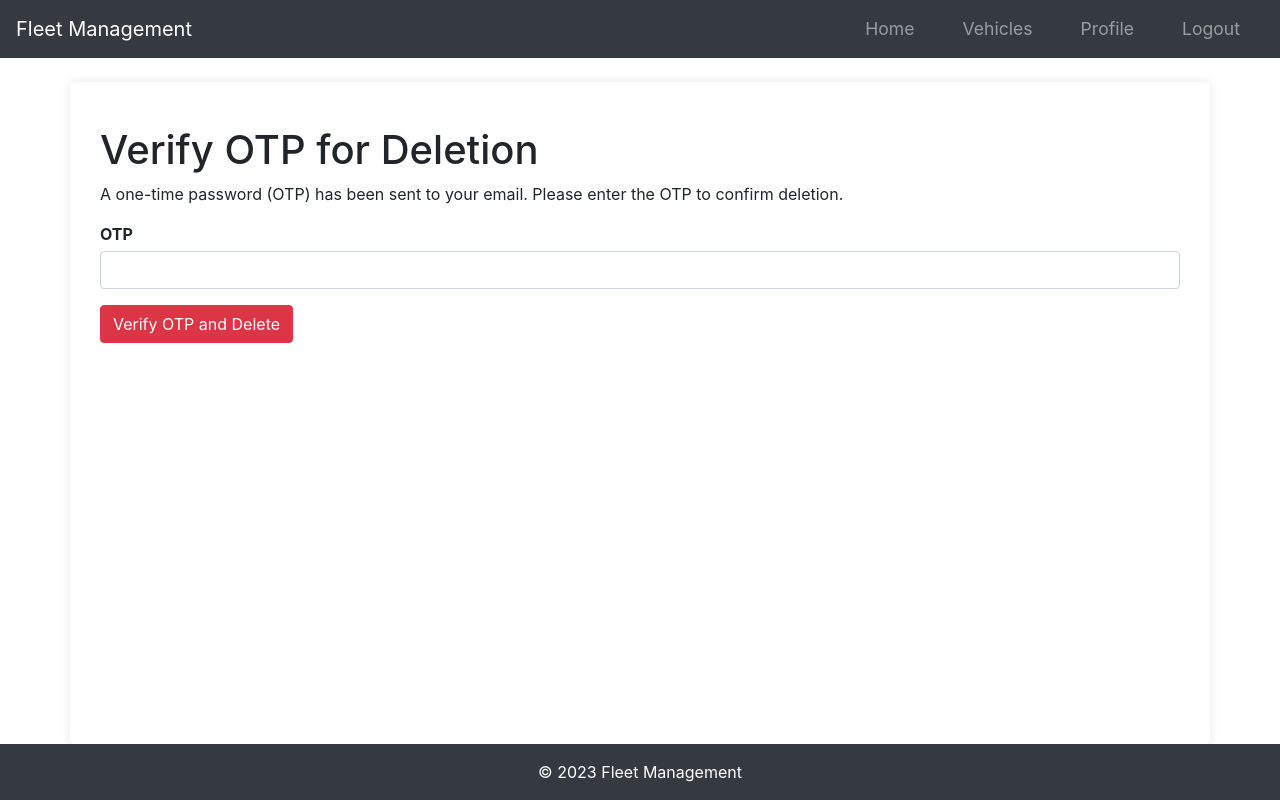
After one commit to Manjunathhs-0003/DocuFlex, a Flask app: page /verify_delete_otp/1 in a window 1280 px wide. The commit adds this page. Run offline with Flask 3, Linux system fonts and the light colour scheme; the visitor is signed in with stand-in values (Sample User, id 1); some libraries are stand-ins or nearby versions.

Commit message:
Auth before deleting the docs || vehicle

```diff
--- a/app/forms.py
+++ b/app/forms.py
@@ -217,3 +217,7 @@ class ResetPasswordForm(FlaskForm):
         "Confirm Password", validators=[DataRequired(), EqualTo("password")]
     )
     submit = SubmitField("Reset Password")
+
+class OTPDeletionForm(FlaskForm):
+    otp = IntegerField("OTP", validators=[DataRequired()])
+    submit = SubmitField("Verify OTP and Delete")
--- a/app/routes.py
+++ b/app/routes.py
@@ -10,6 +10,7 @@ from flask import (
     session,
 )
 import json
+from app.forms import OTPDeletionForm
 from flask_login import login_user, current_user, logout_user, login_required
 from app import db, bcrypt
 from app.models import User, Vehicle, Document, Log
@@ -357,7 +358,7 @@ def edit_vehicle(vehicle_id):
 def delete_vehicle(vehicle_id):
     vehicle = Vehicle.query.get_or_404(vehicle_id)
     if vehicle.owner != current_user:
-        abort(403)
+        abort(403)  # Forbid deletion if not the owner
 
     db.session.delete(vehicle)
     db.session.commit()
@@ -440,5 +441,82 @@ def view_logs():
     logs = Log.query.order_by(Log.timestamp.desc()).all()
     return render_template("view_logs.html", logs=logs)
 
+@main.route("/send_delete_otp/<int:vehicle_id>", methods=["POST"])
+@login_required
+def send_delete_otp(vehicle_id):
+    vehicle = Vehicle.query.get_or_404(vehicle_id)
+    if vehicle.owner != current_user:
+        abort(403)
+
+    otp = random.randint(100000, 999999)
+    session["delete_otp"] = otp
+    session["delete_vehicle_id"] = vehicle_id
+    send_notification("Your OTP Code for Deletion", [current_user.email], f"Your OTP code is {otp}")
+
+    flash("An OTP for deletion has been sent to your email.", "info")
+    return redirect(url_for("main.verify_delete_otp", vehicle_id=vehicle_id))
+
+@main.route("/verify_delete_otp/<int:vehicle_id>", methods=["GET", "POST"])
+@login_required
+def verify_delete_otp(vehicle_id):
+    form = OTPDeletionForm()
+    if form.validate_on_submit():
+        if "delete_otp" in session and form.otp.data == session["delete_otp"] and "delete_vehicle_id" in session and session["delete_vehicle_id"] == vehicle_id:
+            session.pop("delete_otp")
+            session.pop("delete_vehicle_id")
+
+            vehicle = Vehicle.query.get_or_404(vehicle_id)
+            if vehicle.owner != current_user:
+                abort(403)
+
+            db.session.delete(vehicle)
+            db.session.commit()
+            flash("Your vehicle has been deleted!", "success")
+            log_action(f"User {current_user.username} deleted vehicle {vehicle.name}")
+            return redirect(url_for("main.list_vehicles"))
+
+        flash("Invalid OTP. Please try again.", "danger")
+    return render_template("verify_delete_otp.html", form=form)
+
+@main.route("/send_delete_document_otp/<int:vehicle_id>/<int:document_id>", methods=["POST"])
+@login_required
+def send_delete_document_otp(vehicle_id, document_id):
+    vehicle = Vehicle.query.get_or_404(vehicle_id)
+    document = Document.query.get_or_404(document_id)
+    if vehicle.owner != current_user or document.vehicle_id != vehicle.id:
+        abort(403)
+
+    otp = random.randint(100000, 999999)
+    session["delete_document_otp"] = otp
+    session["delete_document_id"] = document_id
+    session["delete_vehicle_id"] = vehicle_id
+    send_notification("Your OTP Code for Deletion", [current_user.email], f"Your OTP code is {otp}")
+
+    flash("An OTP for deletion has been sent to your email.", "info")
+    return redirect(url_for("main.verify_delete_document_otp", vehicle_id=vehicle_id, document_id=document_id))
+
+@main.route("/verify_delete_document_otp/<int:vehicle_id>/<int:document_id>", methods=["GET", "POST"])
+@login_required
+def verify_delete_document_otp(vehicle_id, document_id):
+    form = OTPDeletionForm()
+    if form.validate_on_submit():
+        if "delete_document_otp" in session and form.otp.data == session["delete_document_otp"] and "delete_document_id" in session and session["delete_document_id"] == document_id:
+            session.pop("delete_document_otp")
+            session.pop("delete_document_id")
+            session.pop("delete_vehicle_id")
+
+            document = Document.query.get_or_404(document_id)
+            if document.vehicle.owner != current_user or document.vehicle_id != vehicle_id:
+                abort(403)
+
+            db.session.delete(document)
+            db.session.commit()
+            flash("Your document has been deleted!", "success")
+            log_action(f"User {current_user.username} deleted document {document.document_type} for vehicle {document.vehicle.name}")
+            return redirect(url_for("main.view_vehicle", vehicle_id=vehicle_id))
+
+        flash("Invalid OTP. Please try again.", "danger")
+    return render_template("verify_delete_document_otp.html", form=form)
+
 # Setup basic logging configuration
 logging.basicConfig(level=logging.INFO)
--- a/app/templates/vehicle.html
+++ b/app/templates/vehicle.html
@@ -14,7 +14,7 @@
             {{ document.document_type }} - Expires: {{ document.end_date.strftime('%Y-%m-%d') }}
             <span>
                 <a href="{{ url_for('main.edit_document', vehicle_id=vehicle.id, document_id=document.id) }}" class="btn btn-warning btn-sm">Edit</a>
-                <form action="{{ url_for('main.delete_document', vehicle_id=vehicle.id, document_id=document.id) }}" method="POST" class="d-inline">
+                <form action="{{ url_for('main.send_delete_document_otp', vehicle_id=vehicle.id, document_id=document.id) }}" method="POST" class="d-inline">
                     <button type="submit" class="btn btn-danger btn-sm">Delete</button>
                 </form>
             </span>
@@ -22,5 +22,8 @@
         {% endfor %}
     </ul>
     <a href="{{ url_for('main.add_document', vehicle_id=vehicle.id) }}" class="btn btn-primary mt-3">Add New Document</a>
+    <form action="{{ url_for('main.send_delete_otp', vehicle_id=vehicle.id) }}" method="POST" class="mt-3">
+        <button type="submit" class="btn btn-danger">Delete Vehicle</button>
+    </form>
 </div>
 {% endblock %}
--- /dev/null
+++ b/app/templates/verify_delete_otp.html
@@ -0,0 +1,20 @@
+{% extends "base.html" %}
+
+{% block title %}Verify OTP for Deletion - Fleet Management{% endblock %}
+
+{% block content %}
+<div class="container">
+    <h1 class="mt-4">Verify OTP for Deletion</h1>
+    <p>A one-time password (OTP) has been sent to your email. Please enter the OTP to confirm deletion.</p>
+    <form method="POST">
+        {{ form.hidden_tag() }}
+        <div class="form-group">
+            {{ form.otp.label(class="form-label") }}
+            {{ form.otp(class="form-control") }}
+        </div>
+        <div class="form-group">
+            {{ form.submit(class="btn btn-danger") }}
+        </div>
+    </form>
+</div>
+{% endblock %}
```
Also changed, not shown: app/templates/verify_delete_document_otp.html (added, +20 -0 lines), instance/site.db.
